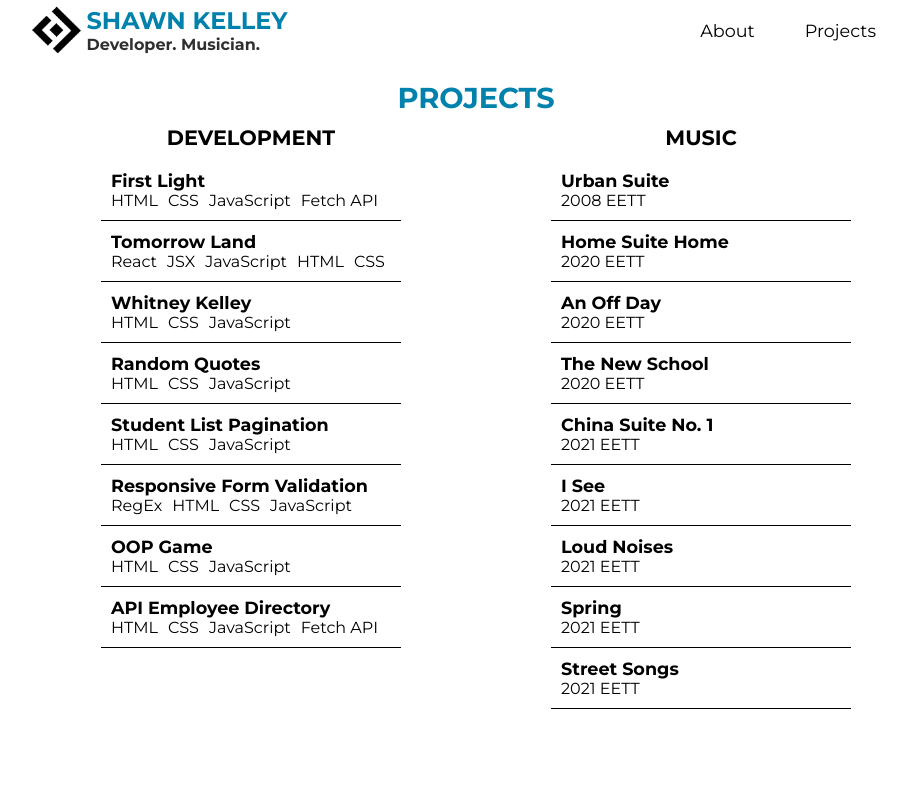
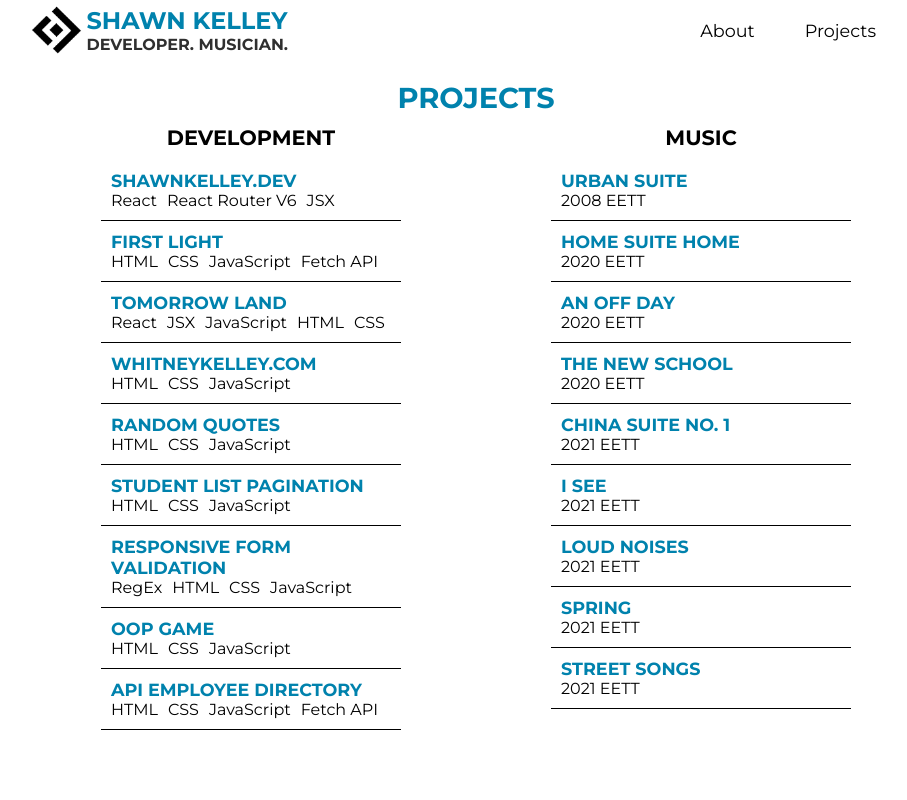
Before and after one commit to shawnkelleydev/sk-ws-react, a React (Create React App) app: page /projects in a window 1280 px wide. Shown: the top 800 px of the page, without its empty margins (164-1071 px from the left). Built offline with nearby package versions, Linux system fonts and the light colour scheme.

Commit message:
ws project

```diff
--- a/src/components/work.js
+++ b/src/components/work.js
@@ -1,4 +1,14 @@
 export const projects = [
+  {
+    year: 2021,
+    name: "ShawnKelley.dev",
+    description:
+      "A custom React / React Router V6 portfolio site with dynamic routing / data population.",
+    tag: "React is fun when you finally understand it!",
+    technologies: ["React", "React Router V6", "JSX"],
+    live_link: "https://www.shawnkelley.dev",
+    github_link: "https://github.com/shawnkelleyart/sk-ws-react",
+  },
   {
     year: 2021,
     name: "first light",
@@ -21,7 +31,7 @@
   },
   {
     year: 2021,
-    name: "whitney kelley",
+    name: "WhitneyKelley.com",
     description:
       "Whitney Kelley is a professional flutist and teacher in the Denver metro area.  She's also my wife!  Her website features an interactive private lesson information section, and it automatically removes events from her performance schedule as they expire.",
     technologies: ["HTML", "CSS", "JavaScript"],
@@ -63,7 +73,7 @@
     name: "OOP game",
     description:
       "An OOP project in the form of a responsive phrase-hunting game with keyboard functionality.",
-    tag: "Phrase Hunter's css was provided by Team Treehouse and not designed to be mobile-responsive, so a wider-than-phone screen is recommended.",
+    tag: "Phrase Hunter's CSS was provided by Team Treehouse and not designed to be mobile-friendly, so a wider-than-phone screen is recommended.",
     technologies: ["HTML", "CSS", "JavaScript"],
     live_link: "https://shawnkelleyart.github.io/techdegree-project-4/",
     github_link: "https://github.com/shawnkelleyart/techdegree-project-4",
--- a/src/index.css
+++ b/src/index.css
@@ -98,6 +98,10 @@
 
 h1 {
   font-size: 1.8em;
+}
+
+h1,
+h3 {
   color: var(--one);
 }
 
@@ -135,7 +139,8 @@
 }
 
 h1,
-h2 {
+h2,
+h3 {
   text-transform: uppercase;
 }
 
```
